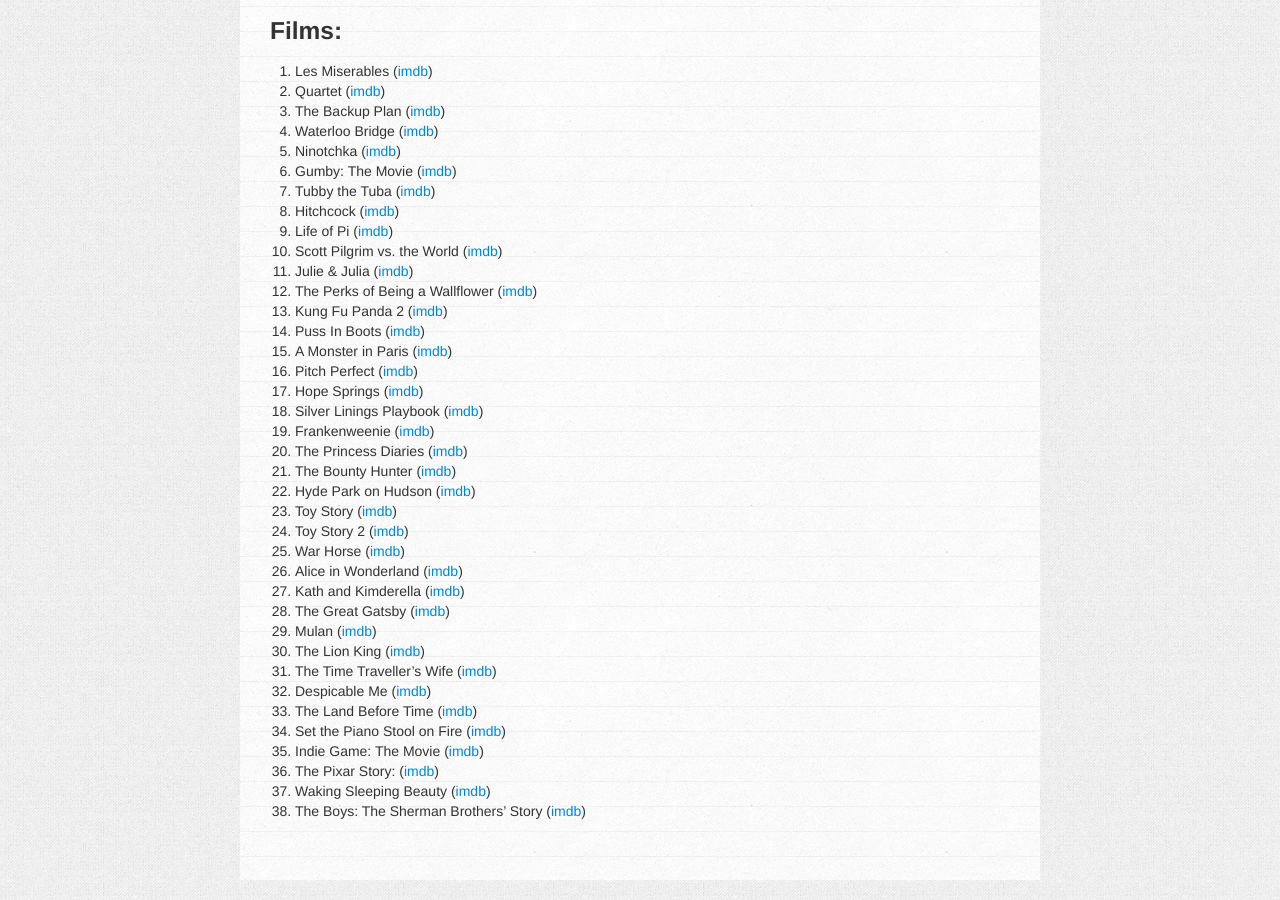
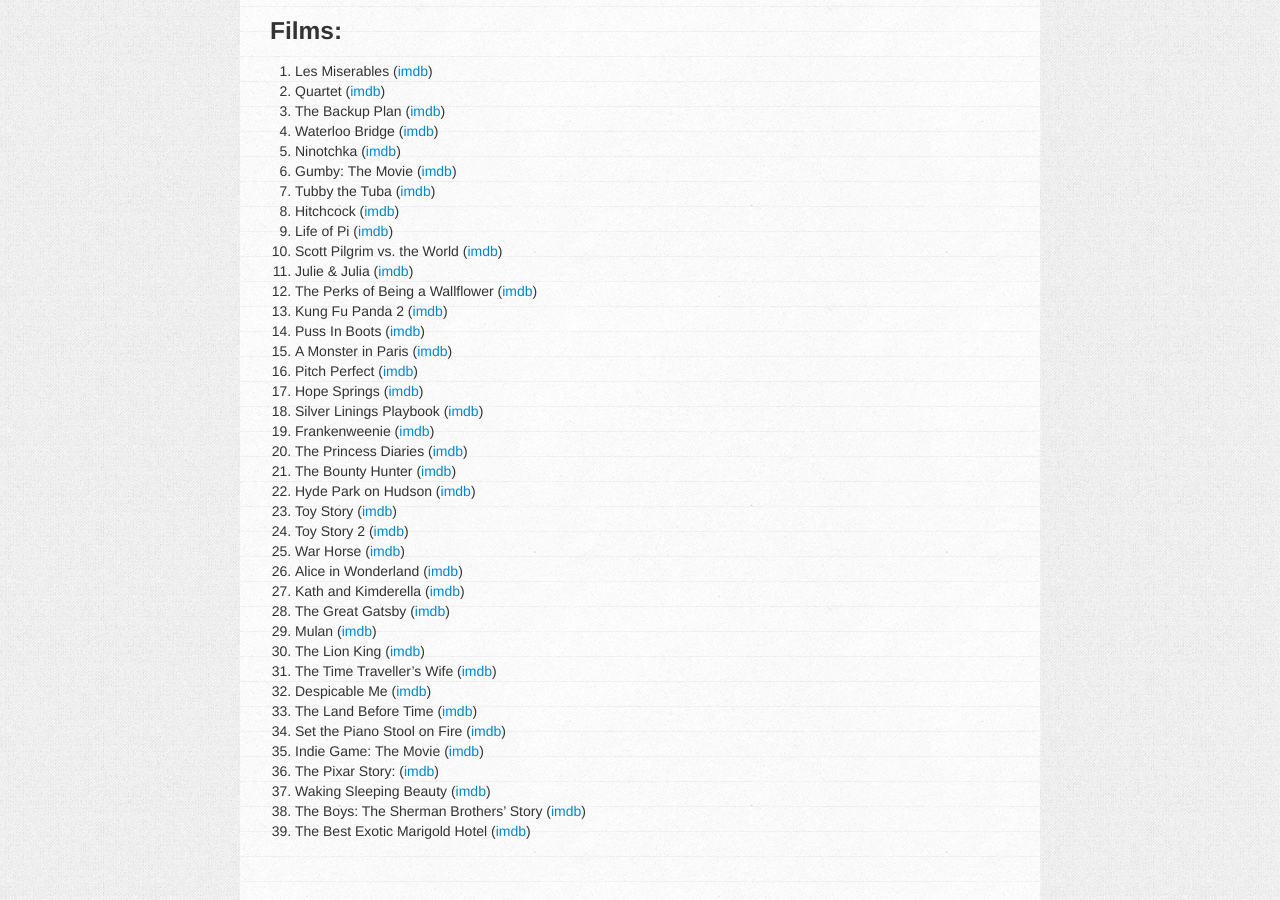
Before and after one commit to charlottepierce/charlottepierce.github.com, a Jekyll site: the page built from _posts/2013-01-01-50-50-Challenge-2013.markdown, in a window 1280 px wide and 900 px high, scrolled down 727 px. Built offline with Jekyll 4.4.1, drawn with Linux system fonts in a browser that asks for light colours.

Commit message:
Updated 50/50 challenge list.

```diff
--- a/_posts/2013-01-01-50-50-Challenge-2013.markdown
+++ b/_posts/2013-01-01-50-50-Challenge-2013.markdown
@@ -67,3 +67,4 @@
 36. The Pixar Story: ([imdb](http://www.imdb.com/title/tt1059955/))
 37. Waking Sleeping Beauty ([imdb](http://www.imdb.com/title/tt1159961/))
 38. The Boys: The Sherman Brothers' Story ([imdb](http://www.imdb.com/title/tt1015971/))
+39. The Best Exotic Marigold Hotel ([imdb](http://www.imdb.com/title/tt1412386/))
```
